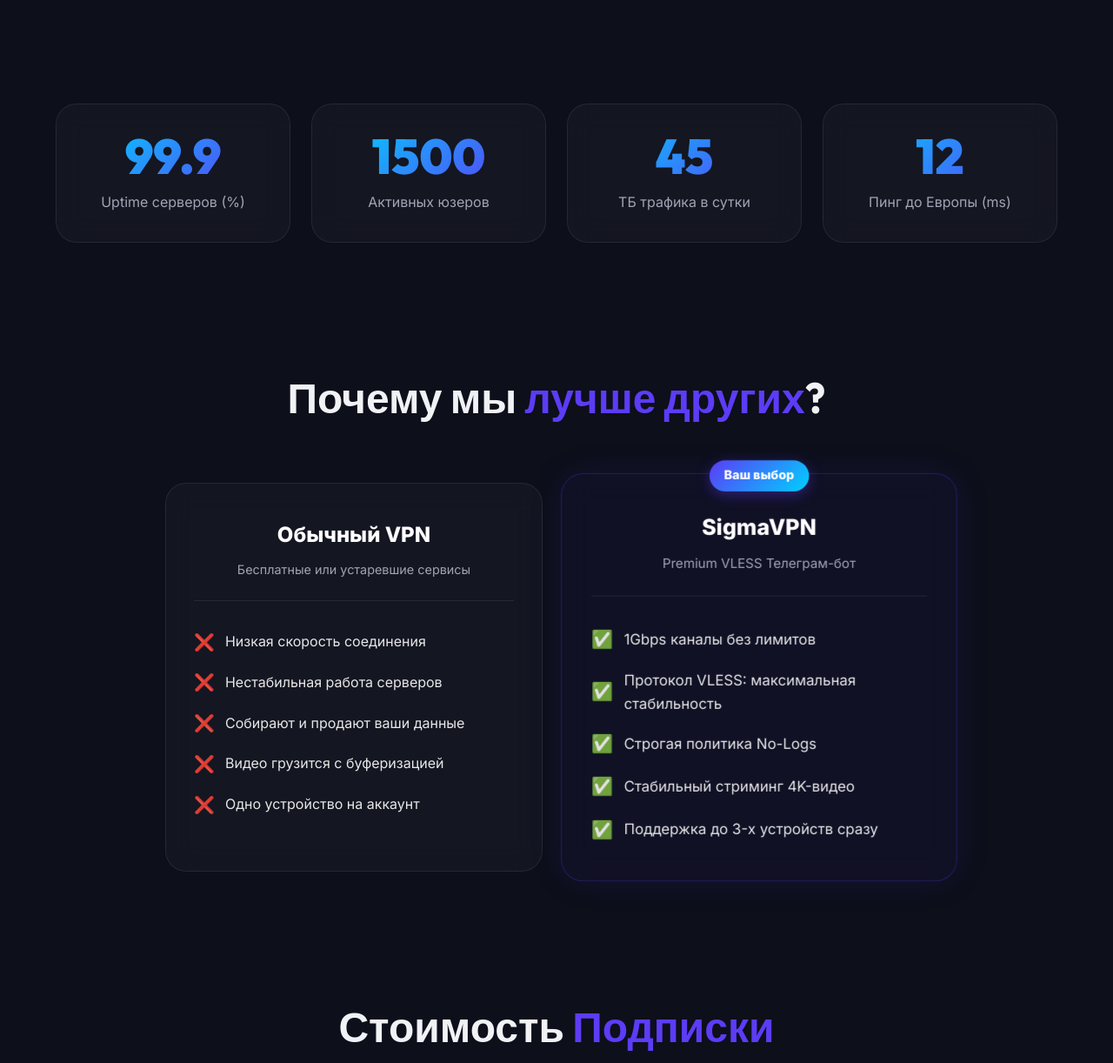
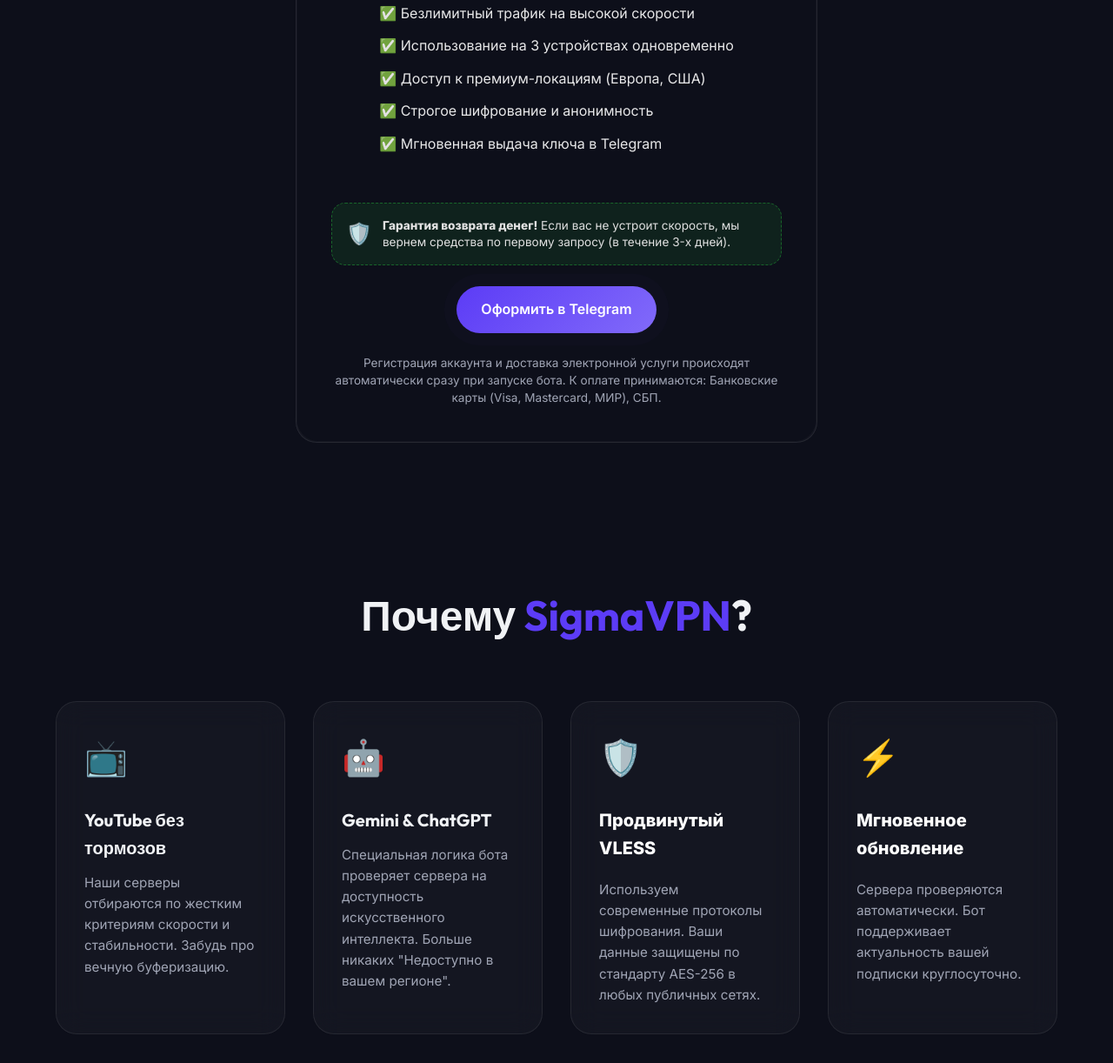
Before and after one commit to geohotkoko0707-lab/SIGMAVPN, a plain HTML site: page index.html in a window 1280 px wide. Shown: the part 1638-2860 px from the top of the page at 87% size. Drawn offline with nearby package versions, Linux system fonts and the light colour scheme.

Commit message:
Move pricing section up and remove crypto payment mentions

```diff
--- a/index.html
+++ b/index.html
@@ -134,113 +134,7 @@
             </div>
         </div>
 
-        <section id="features" class="features reveal">
-            <div class="container">
-                <h2 class="section-title">Почему <span>SigmaVPN</span>?</h2>
-
-                <div class="features-grid reveal">
-                    <div class="feature-card glass-card">
-                        <div class="feature-icon youtube-icon">📺</div>
-                        <h3>YouTube без тормозов</h3>
-                        <p>Наши серверы отбираются по жестким критериям скорости и стабильности. Забудь про вечную
-                            буферизацию.</p>
-                    </div>
-
-                    <div class="feature-card glass-card">
-                        <div class="feature-icon ai-icon">🤖</div>
-                        <h3>Gemini & ChatGPT</h3>
-                        <p>Специальная логика бота проверяет сервера на доступность искусственного интеллекта. Больше
-                            никаких "Недоступно в вашем регионе".</p>
-                    </div>
-
-                    <div class="feature-card glass-card">
-                        <div class="feature-icon shield-icon">🛡️</div>
-                        <div class="feature-title"
-                            style="font-size: 1.25rem; font-weight: 700; color: #fff; margin-bottom: 20px;">Продвинутый
-                            VLESS</div>
-                        <p>Используем современные протоколы шифрования. Ваши данные защищены по стандарту AES-256 в
-                            любых публичных сетях.</p>
-                    </div>
-
-                    <div class="feature-card glass-card">
-                        <div class="feature-icon speed-icon">⚡</div>
-                        <div class="feature-title"
-                            style="font-size: 1.25rem; font-weight: 700; color: #fff; margin-bottom: 20px;">Мгновенное
-                            обновление</div>
-                        <p>Сервера проверяются автоматически. Бот поддерживает актуальность вашей подписки
-                            круглосуточно.</p>
-                    </div>
-                </div>
-            </div>
-        </section>
-
-        <!-- Live Stats Section -->
-        <section class="live-stats reveal">
-            <div class="container">
-                <div class="stats-grid">
-                    <div class="stat-item glass-card">
-                        <div class="stat-number" data-target="99.9">0</div>
-                        <div class="stat-label">Uptime серверов (%)</div>
-                    </div>
-                    <div class="stat-item glass-card">
-                        <div class="stat-number" data-target="1500">0</div>
-                        <div class="stat-label">Активных юзеров</div>
-                    </div>
-                    <div class="stat-item glass-card">
-                        <div class="stat-number" data-target="45">0</div>
-                        <div class="stat-label">ТБ трафика в сутки</div>
-                    </div>
-                    <div class="stat-item glass-card">
-                        <div class="stat-number" data-target="12">0</div>
-                        <div class="stat-label">Пинг до Европы (ms)</div>
-                    </div>
-                </div>
-            </div>
-        </section>
-
-        <!-- Comparison Table Section -->
-        <section class="comparison reveal">
-            <div class="container">
-                <h2 class="section-title">Почему мы <span>лучше других</span>?</h2>
-                <div class="comparison-grid">
-                    <!-- Column 1: Free VPNs -->
-                    <div class="comp-col glass-card">
-                        <div class="comp-header">
-                            <div class="feature-title"
-                                style="font-size: 1.5rem; font-weight: 700; color: #fff; margin-bottom: 8px;">Обычный
-                                VPN</div>
-                            <p>Бесплатные или устаревшие сервисы</p>
-                        </div>
-                        <ul class="comp-list">
-                            <li><span class="cross">❌</span> Низкая скорость соединения</li>
-                            <li><span class="cross">❌</span> Нестабильная работа серверов</li>
-                            <li><span class="cross">❌</span> Собирают и продают ваши данные</li>
-                            <li><span class="cross">❌</span> Видео грузится с буферизацией</li>
-                            <li><span class="cross">❌</span> Одно устройство на аккаунт</li>
-                        </ul>
-                    </div>
-
-                    <!-- Column 2: SigmaVPN (Highlighted) -->
-                    <div class="comp-col glass-card highlight-col">
-                        <div class="comp-badge">Ваш выбор</div>
-                        <div class="comp-header">
-                            <div class="feature-title"
-                                style="font-size: 1.5rem; font-weight: 700; color: #fff; margin-bottom: 8px;">SigmaVPN
-                            </div>
-                            <p>Premium VLESS Телеграм-бот</p>
-                        </div>
-                        <ul class="comp-list">
-                            <li><span class="check">✅</span> 1Gbps каналы без лимитов</li>
-                            <li><span class="check">✅</span> Протокол VLESS: максимальная стабильность</li>
-                            <li><span class="check">✅</span> Строгая политика No-Logs</li>
-                            <li><span class="check">✅</span> Стабильный стриминг 4K-видео</li>
-                            <li><span class="check">✅</span> Поддержка до 3-х устройств сразу</li>
-                        </ul>
-                    </div>
-                </div>
-            </div>
-        </section>
-
+        <!-- Pricing Section (Moved Up) -->
         <section id="pricing" class="pricing reveal">
             <div class="container">
                 <h2 class="section-title">Стоимость <span>Подписки</span></h2>
@@ -286,8 +180,47 @@
 
 
                     <p class="pricing-hint">Регистрация аккаунта и доставка электронной услуги происходят автоматически
-                        сразу при запуске бота. К оплате принимаются: Банковские карты (Visa, Mastercard, МИР), СБП,
-                        Криптовалюта.</p>
+                        сразу при запуске бота. К оплате принимаются: Банковские карты (Visa, Mastercard, МИР), СБП.</p>
+                </div>
+            </div>
+        </section>
+
+        <section id="features" class="features reveal">
+            <div class="container">
+                <h2 class="section-title">Почему <span>SigmaVPN</span>?</h2>
+
+                <div class="features-grid reveal">
+                    <div class="feature-card glass-card">
+                        <div class="feature-icon youtube-icon">📺</div>
+                        <h3>YouTube без тормозов</h3>
+                        <p>Наши серверы отбираются по жестким критериям скорости и стабильности. Забудь про вечную
+                            буферизацию.</p>
+                    </div>
+
+                    <div class="feature-card glass-card">
+                        <div class="feature-icon ai-icon">🤖</div>
+                        <h3>Gemini & ChatGPT</h3>
+                        <p>Специальная логика бота проверяет сервера на доступность искусственного интеллекта. Больше
+                            никаких "Недоступно в вашем регионе".</p>
+                    </div>
+
+                    <div class="feature-card glass-card">
+                        <div class="feature-icon shield-icon">🛡️</div>
+                        <div class="feature-title"
+                            style="font-size: 1.25rem; font-weight: 700; color: #fff; margin-bottom: 20px;">Продвинутый
+                            VLESS</div>
+                        <p>Используем современные протоколы шифрования. Ваши данные защищены по стандарту AES-256 в
+                            любых публичных сетях.</p>
+                    </div>
+
+                    <div class="feature-card glass-card">
+                        <div class="feature-icon speed-icon">⚡</div>
+                        <div class="feature-title"
+                            style="font-size: 1.25rem; font-weight: 700; color: #fff; margin-bottom: 20px;">Мгновенное
+                            обновление</div>
+                        <p>Сервера проверяются автоматически. Бот поддерживает актуальность вашей подписки
+                            круглосуточно.</p>
+                    </div>
                 </div>
             </div>
         </section>
```
